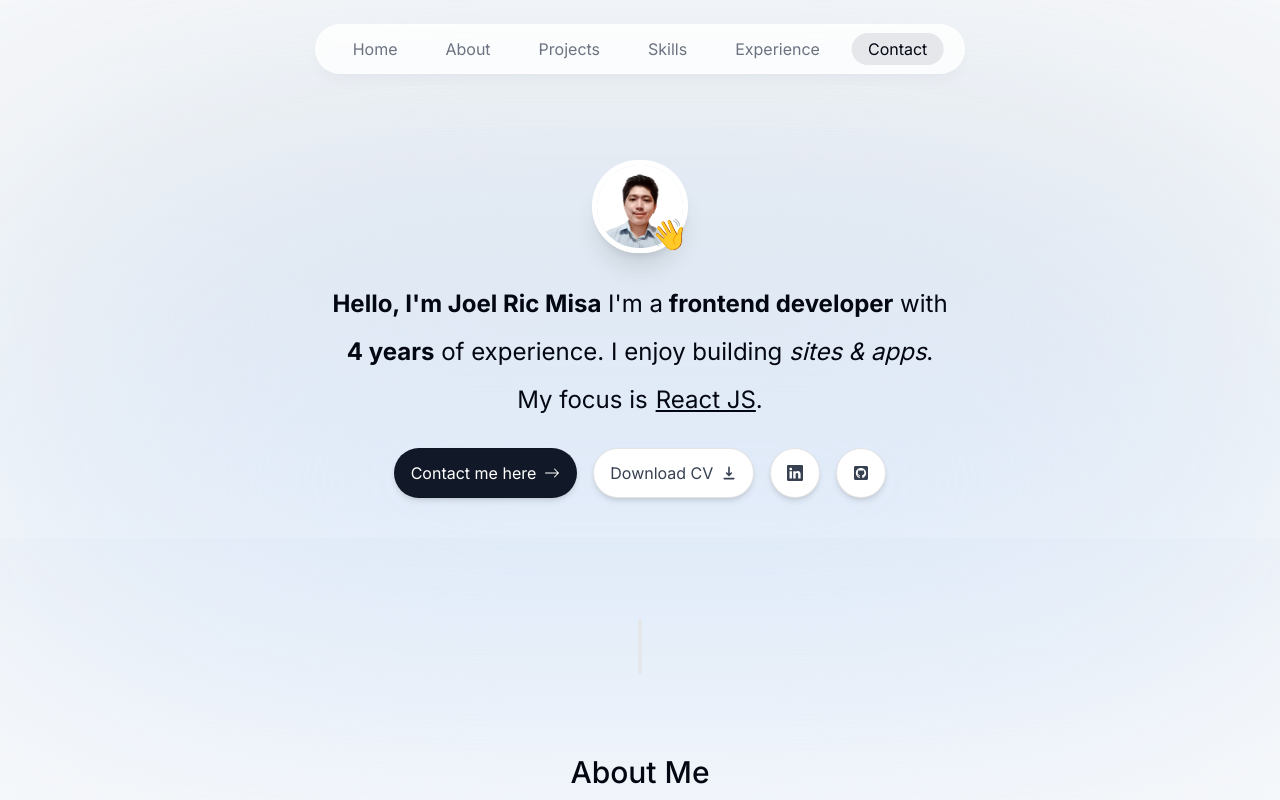
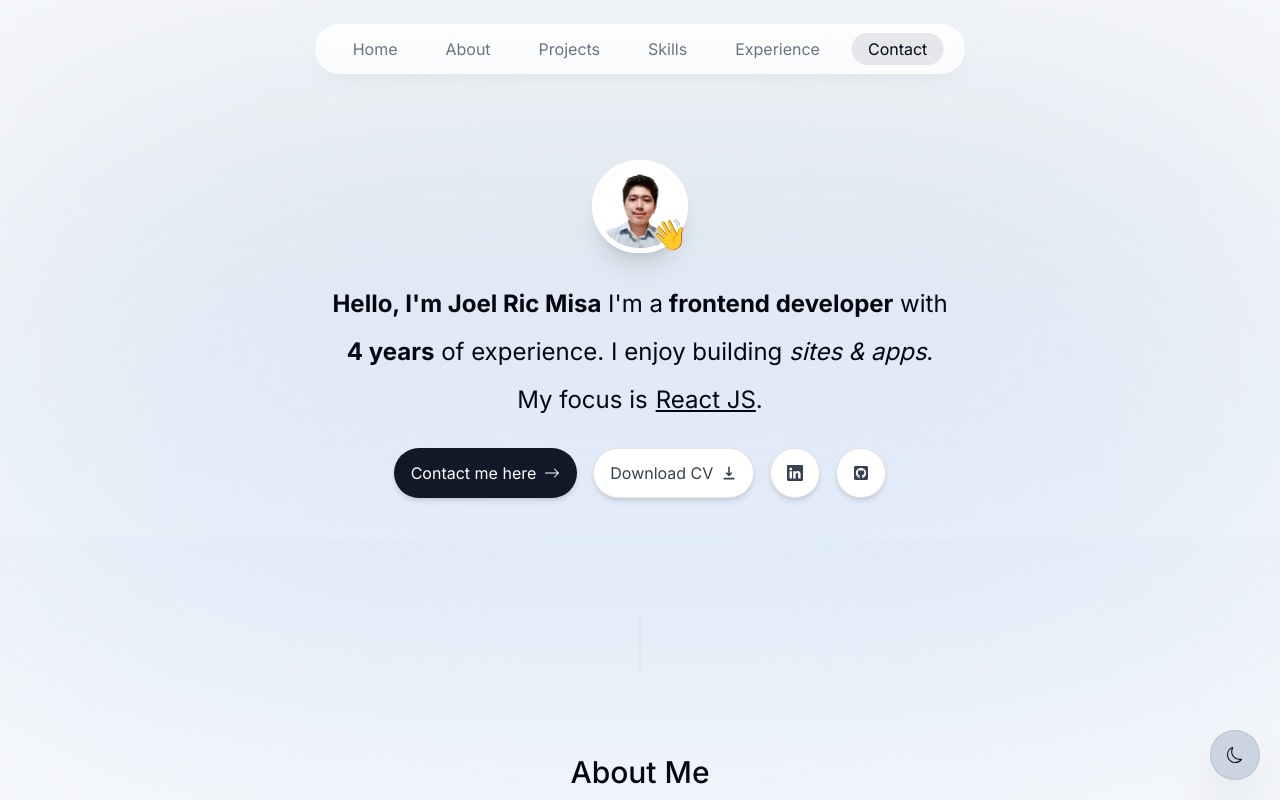
Before and after one commit to joelricmisa/personal-portfolio, a React (Vite) app: page / in a window 1280 px wide. Shown: the top 800 px of the page. Built offline with nearby package versions, Linux system fonts and the light colour scheme.

Commit message:
Theme Button Switch

```diff
--- a/src/App.tsx
+++ b/src/App.tsx
@@ -1,6 +1,7 @@
 import Footer from "./components/Footer";
 import Header from "./components/Header";
 import SectionDivider from "./components/SectionDivider";
+import ThemeButton from "./components/ThemeButton";
 import ActiveSectionContextProvider from "./context/ActiveSectionContext";
 import About from "./pages/About";
 import Contact from "./pages/Contact";
@@ -30,6 +31,7 @@ function App() {
 
         <Contact />
         <Footer />
+        <ThemeButton />
       </ActiveSectionContextProvider>
     </div>
   );
--- /dev/null
+++ b/src/components/ThemeButton.tsx
@@ -0,0 +1,14 @@
+import { BsMoon } from "react-icons/bs";
+
+const ThemeButton = () => {
+  return (
+    <button
+      type="button"
+      className="active:scale- fixed bottom-5  right-5 grid  h-[50px] w-[50px]  place-items-center rounded-full border  border-black/10 bg-slate-300 text-gray-950 shadow-2xl outline-none backdrop-blur-[0.5rem] transition hover:scale-[1.15]"
+    >
+      <BsMoon />
+    </button>
+  );
+};
+
+export default ThemeButton;
```
